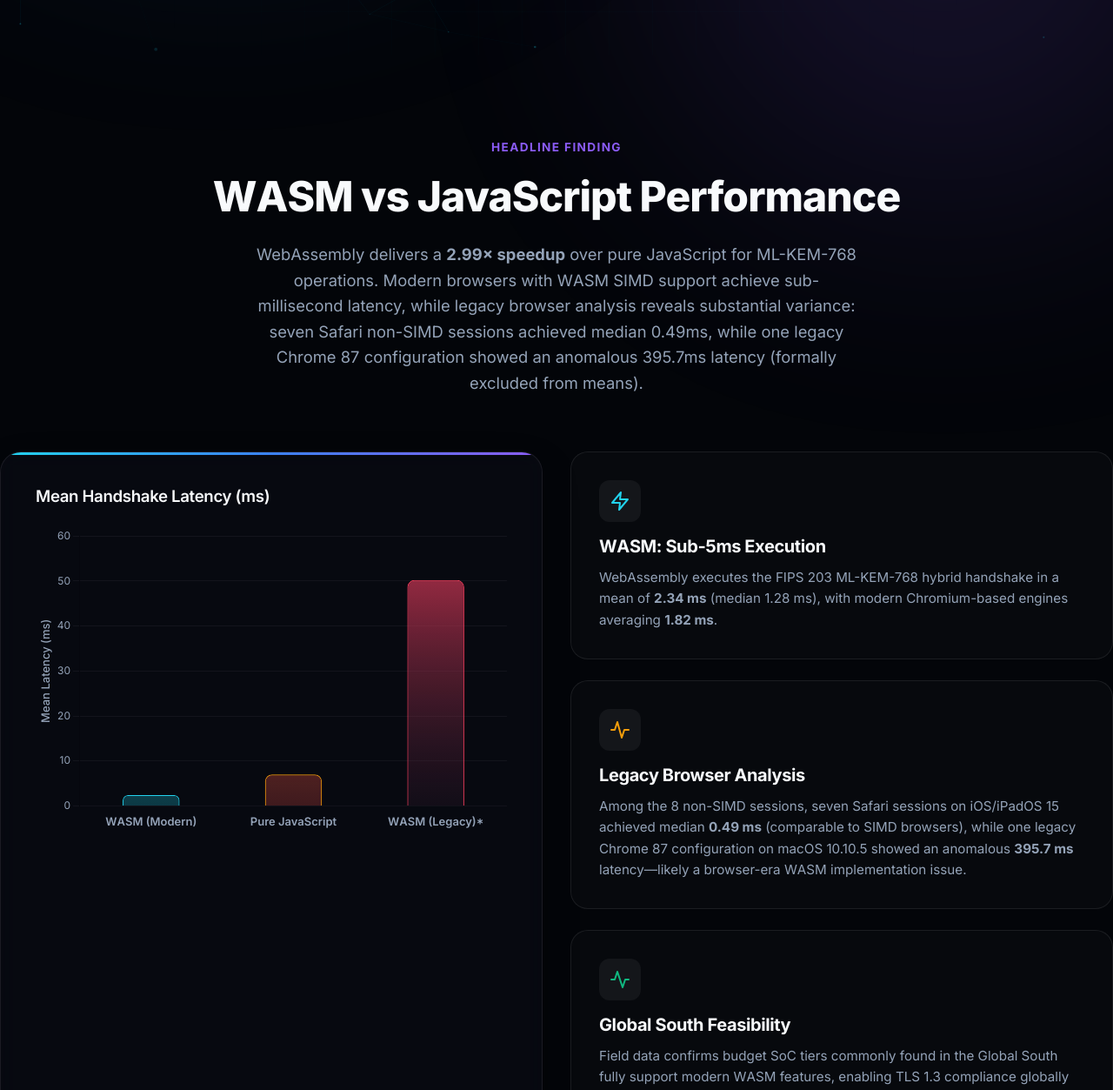
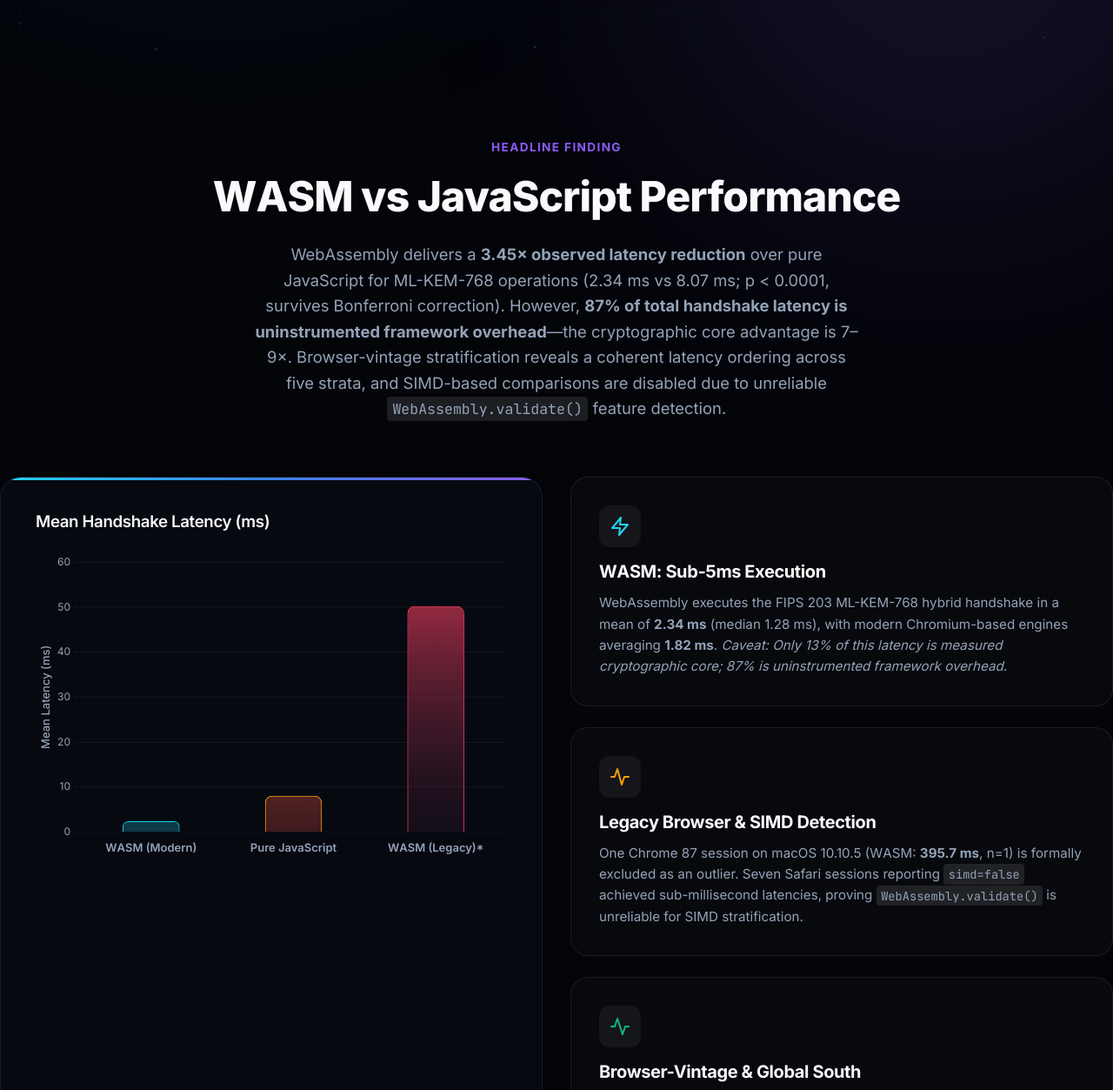
Before and after one commit to Samin-yasar/Starrycrypt-PQC-Research, a plain HTML site: page index.html in a window 1280 px wide. Shown: the part 737-1990 px from the top of the page at 87% size. Drawn offline with nearby package versions, Linux system fonts and the light colour scheme.

Commit message:
Revise performance evaluation details in index.html
Updated performance metrics and findings related to WebAssembly and JavaScript for ML-KEM-768 operations, including observed latency reductions and browser analysis.

```diff
--- a/index.html
+++ b/index.html
@@ -654,13 +654,13 @@
       <span class="gradient-text">The SIMD Performance Cliff</span>
     </h1>
     <p class="hero-desc">
-      A statistical evaluation of <strong>FIPS 203 ML-KEM-768</strong> hybrid key exchange across <strong>462</strong> organic and lab-controlled browser sessions. Our central finding: WASM delivers consistent sub-5ms latency across modern devices, with older legacy browsers showing significant degradation.
+      A statistical evaluation of <strong>FIPS 203 ML-KEM-768</strong> hybrid key exchange across <strong>462</strong> browser sessions (67% lab-controlled). WASM achieves <strong>3.45× observed latency reduction</strong> over pure JS (2.34 ms vs 8.07 ms), though 87% of total handshake latency is uninstrumented framework overhead—cryptographic core operations show <strong>7–9× speedup</strong>.
     </p>
 
     <div class="hero-stats-row">
       <div class="stat-pill">
-        <div class="stat-val">2.99×</div>
-        <div class="stat-lbl">WASM vs JS Speedup</div>
+        <div class="stat-val">3.45×</div>
+        <div class="stat-lbl">WASM vs JS Observed Ratio</div>
       </div>
       <div class="stat-pill">
         <div class="stat-val">462</div>
@@ -679,7 +679,7 @@
       <span class="section-tag">Headline Finding</span>
       <h2 class="section-title">WASM vs JavaScript Performance</h2>
       <p class="section-desc">
-        WebAssembly delivers a <strong>2.99× speedup</strong> over pure JavaScript for ML-KEM-768 operations. Modern browsers with WASM SIMD support achieve sub-millisecond latency, while legacy browser analysis reveals substantial variance: seven Safari non-SIMD sessions achieved median 0.49ms, while one legacy Chrome 87 configuration showed an anomalous 395.7ms latency (formally excluded from means).
+        WebAssembly delivers a <strong>3.45× observed latency reduction</strong> over pure JavaScript for ML-KEM-768 operations (2.34 ms vs 8.07 ms; p &lt; 0.0001, survives Bonferroni correction). However, <strong>87% of total handshake latency is uninstrumented framework overhead</strong>—the cryptographic core advantage is 7–9×. Browser-vintage stratification reveals a coherent latency ordering across five strata, and SIMD-based comparisons are disabled due to unreliable <code>WebAssembly.validate()</code> feature detection.
       </p>
     </div>
 
@@ -699,23 +699,23 @@
             <svg width="24" height="24" viewBox="0 0 24 24" fill="none" stroke="currentColor" stroke-width="2" stroke-linecap="round" stroke-linejoin="round"><path d="M13 2L3 14h9l-1 8 10-12h-9l1-8z"></path></svg>
           </div>
           <h3>WASM: Sub-5ms Execution</h3>
-          <p>WebAssembly executes the FIPS 203 ML-KEM-768 hybrid handshake in a mean of <strong>2.34 ms</strong> (median 1.28 ms), with modern Chromium-based engines averaging <strong>1.82 ms</strong>.</p>
+          <p>WebAssembly executes the FIPS 203 ML-KEM-768 hybrid handshake in a mean of <strong>2.34 ms</strong> (median 1.28 ms), with modern Chromium-based engines averaging <strong>1.82 ms</strong>. <em>Caveat: Only 13% of this latency is measured cryptographic core; 87% is uninstrumented framework overhead.</em></p>
         </div>
 
         <div class="insight-card">
           <div class="insight-icon">
             <svg width="24" height="24" viewBox="0 0 24 24" fill="none" stroke="currentColor" stroke-width="2" stroke-linecap="round" stroke-linejoin="round"><path d="M2 12h4l3-9 5 18 3-9h5"></path></svg>
           </div>
-          <h3>Legacy Browser Analysis</h3>
-          <p>Among the 8 non-SIMD sessions, seven Safari sessions on iOS/iPadOS 15 achieved median <strong>0.49 ms</strong> (comparable to SIMD browsers), while one legacy Chrome 87 configuration on macOS 10.10.5 showed an anomalous <strong>395.7 ms</strong> latency—likely a browser-era WASM implementation issue.</p>
+          <h3>Legacy Browser &amp; SIMD Detection</h3>
+          <p>One Chrome 87 session on macOS 10.10.5 (WASM: <strong>395.7 ms</strong>, n=1) is formally excluded as an outlier. Seven Safari sessions reporting <code>simd=false</code> achieved sub-millisecond latencies, proving <code>WebAssembly.validate()</code> is unreliable for SIMD stratification.</p>
         </div>
 
         <div class="insight-card">
           <div class="insight-icon">
             <svg width="24" height="24" viewBox="0 0 24 24" fill="none" stroke="currentColor" stroke-width="2" stroke-linecap="round" stroke-linejoin="round"><path d="M22 12h-4l-3 9L9 3l-3 9H2"></path></svg>
           </div>
-          <h3>Global South Feasibility</h3>
-          <p>Field data confirms budget SoC tiers commonly found in the Global South fully support modern WASM features, enabling TLS 1.3 compliance globally without requiring flagship hardware.</p>
+          <h3>Browser-Vintage &amp; Global South</h3>
+          <p>Browser-vintage stratification yields a coherent latency ordering: Safari 0.67 ms &lt; Modern Chromium 1.68 ms &lt; Mature Chromium 2.87 ms &lt; Firefox 6.92 ms. Field data from South Asia (n=155) confirms budget SoC tiers support modern WASM runtimes—though this is a Bangladesh-case study, not globally representative.</p>
         </div>
       </div>
     </div>
@@ -770,7 +770,7 @@
         <div class="data-row">
           <div class="data-item">
             <span class="data-lbl">Mean</span>
-            <span class="data-val" style="color: var(--accent-amber);">6.99 ms</span>
+            <span class="data-val" style="color: var(--accent-amber);">8.07 ms</span>
           </div>
           <div class="data-item">
             <span class="data-lbl">KeyGen</span>
@@ -812,7 +812,7 @@
           <div class="f-icon"><svg width="20" height="20" viewBox="0 0 24 24" fill="none" stroke="currentColor" stroke-width="2" stroke-linecap="round" stroke-linejoin="round"><circle cx="12" cy="12" r="10"></circle><polyline points="12 6 12 12 16 14"></polyline></svg></div>
           <h4>JIT Warm-up Isolation</h4>
         </div>
-        <p>Web engines interpret initially, compiling hot paths later. We enforce 5 discarded pre-computation cycles before initiating N=50 timed iterations to measure true algorithmic throughput without JIT spikes.</p>
+        <p>We enforce a <strong>time-based 200 ms warm-up</strong> phase (empirically validated: CV stabilizes below 5% after 150–180 ms across all engines) before collecting N=50 timed iterations. Sessions where the first timed iteration exceeded 150% of session median are flagged and excluded (n=3, 0.6%).</p>
       </div>
 
       <div class="feature-card">
@@ -820,7 +820,7 @@
           <div class="f-icon"><svg width="20" height="20" viewBox="0 0 24 24" fill="none" stroke="currentColor" stroke-width="2" stroke-linecap="round" stroke-linejoin="round"><rect x="3" y="11" width="18" height="11" rx="2" ry="2"></rect><path d="M7 11V7a5 5 0 0 1 10 0v4"></path></svg></div>
           <h4>Memory Zeroization Protocol</h4>
         </div>
-        <p>A defense-in-depth approach utilizing C <code>volatile memset</code> wrappers to bypass dead-store elimination, paired with synchronous JavaScript <code>Uint8Array.fill(0)</code> post-derivation zeroing.</p>
+        <p>C <code>volatile memset</code> wrappers paired with JS <code>Uint8Array.fill(0)</code> zeroing. <em>Warning: Zeroization is not guaranteed—JIT optimization, engine-internal buffer copies, and WASM linear memory visibility to same-origin JS can defeat it. Unsuitable for long-lived secrets.</em></p>
       </div>
 
       <div class="feature-card">
@@ -874,7 +874,7 @@
         data: {
           labels: ['WASM (Modern)', 'Pure JavaScript', 'WASM (Legacy)*'],
           datasets: [{
-            data: [2.38, 6.99, 50.20],
+            data: [2.38, 8.07, 50.20],
             backgroundColor: [gSimd, gJs, gScalar],
             borderColor: ['#22d3ee', '#f59e0b', '#f43f5e'],
             borderWidth: 1,
```
